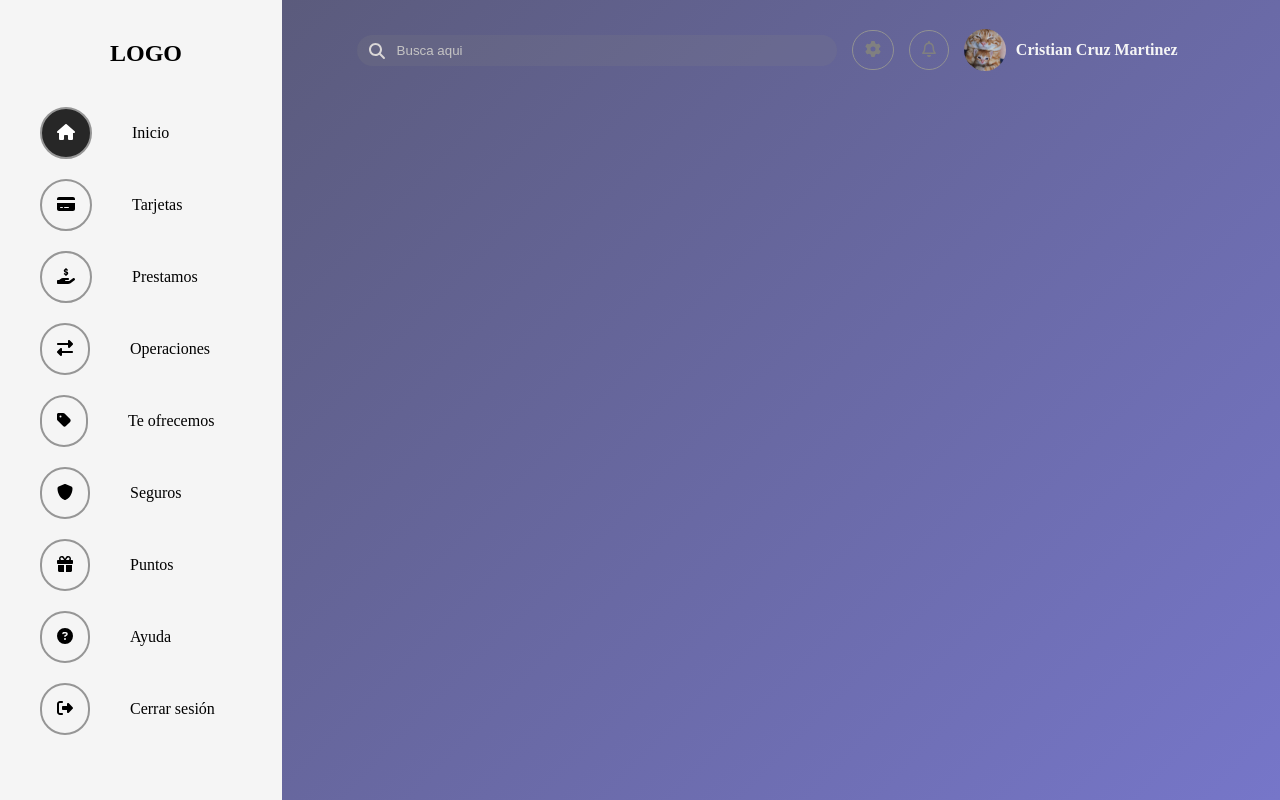
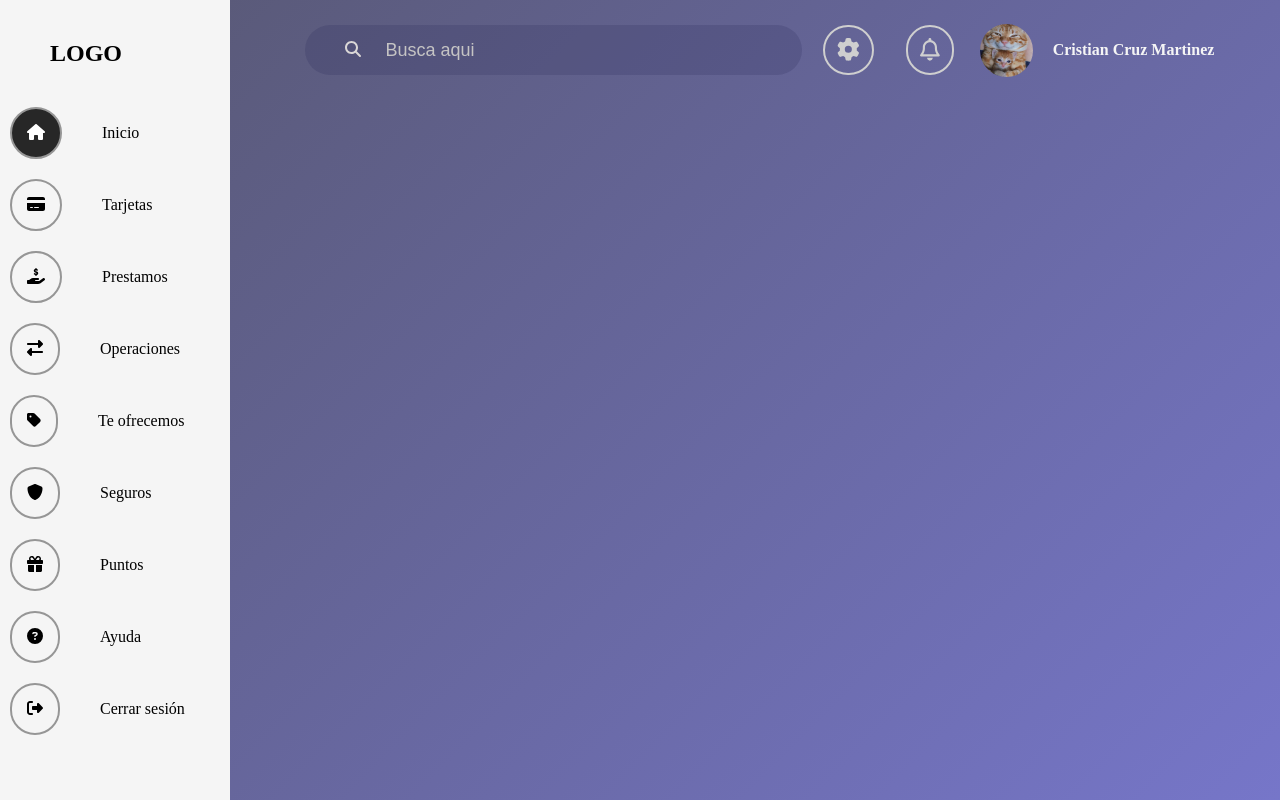
Before and after one commit to CrisBCM/Unicomer-Frontend, an Angular app: page / in a window 1280 px wide. Built offline with nearby package versions, Linux system fonts and the light colour scheme.

Commit message:
Fix: fix problems with responsiveness

```diff
--- a/src/app/components/home/home.component.css
+++ b/src/app/components/home/home.component.css
@@ -13,9 +13,9 @@ main{
         gap: 20px;
     }
     aside{
-        width: 22vw;
+        width: 18vw;
     }
     main{
-        width: 70vw;
+        width: 80vw;
     }
 }
--- a/src/app/components/menu/menu.component.css
+++ b/src/app/components/menu/menu.component.css
@@ -1,12 +1,12 @@
 .menu-btn{
     position: absolute;
-    top: 25px;
-    left: 10px;
+    top: 33px;
+    left: 8px;
     padding: 0;
     z-index: 9999;
 }
 .bars-icon{
-    font-size: 1.4em;
+    font-size: 2.4em;
     padding: 9px 11px;
     color: rgb(163, 162, 162);
     /* border: 1px solid rgb(146, 146, 146); */
@@ -80,8 +80,8 @@
     }
 }
 @media (min-width: 1280px){
-    .header-menu > h2{
-        padding-left: 60px;
+    .body-menu > ul{
+        padding-left: 10px;
     }
     .aside-menu-desktop{
         display: block;
@@ -92,3 +92,11 @@
         display: none;
     }
 }
+@media (min-width: 1400px){
+    .header-menu > h2{
+        padding-left: 60px;
+    }
+    .body-menu > ul{
+        padding-left: 40px;
+    }
+}
--- a/src/app/components/navbar/navbar.component.css
+++ b/src/app/components/navbar/navbar.component.css
@@ -4,9 +4,9 @@ input[type="search"]::-webkit-search-results-button,
 input[type="search"]::-webkit-search-results-decoration{
     display: none;
 }
-/* .nav-bar{
-    width: 100vw;
-} */
+.nav-bar{
+    margin-top: 15px;
+}
 .nav-bar > ul{
     display: flex;
     position: relative;
@@ -19,6 +19,9 @@ input[type="search"]::-webkit-search-results-decoration{
     display: flex;
     align-items: center;
     height: 70px;
+}
+.li-profile{
+    gap: 20px;
 }
 .li-search-btn{
     position: relative;
@@ -37,16 +40,28 @@ input[type="search"]::-webkit-search-results-decoration{
 .li-input-search-desktop{
     display: none !important;
 }
+.input-search{
+    border:none;
+    padding: 0px 20px 0px 80px;
+    border-radius: 1000px;
+    background-color: rgba(39, 38, 83, 0.192);
+    color: whitesmoke;
+}
+.input-search::placeholder{
+    color: rgb(197, 196, 196);
+}
+.input-search:focus-visible{
+    outline: none;
+}
 .input-search-desktop{
-    border:none;
-    padding: 8px 0 8px 40px;
-    border-radius: 20px;
+    height: 50px;
+    font-size: 18px;
 }
 .li-input-search-mobile{
     position: absolute;
     display: flex;
     justify-content: space-around;
-    background-color: rgba(172, 172, 172, 0.377);
+    /* background-color: rgba(172, 172, 172, 0.377); */
     width: 100%;
     left: 0;
     animation: searcherAppear .8s forwards;
@@ -55,21 +70,21 @@ input[type="search"]::-webkit-search-results-decoration{
 .li-input-search-desktop > div{
     position: relative;
 }
-.li-input-search-mobile > div > fa-icon:first-child,
-.li-input-search-desktop > div > fa-icon:first-child{
+.magnifying-glass-mobile,
+.magnifying-glass-desktop{
     position: absolute;
-    color: rgba(128, 128, 128, 0.678);
-    left: 12px;
-    top: 8px;
+    color: rgb(218, 215, 215);
+    left: 40px;
+}
+.magnifying-glass-mobile{
+    top: 12px;
+}
+.magnifying-glass-desktop{
+    top: 17px;
 }
 .li-input-search-mobile > div > input{
-    border:none;
-    padding: 8px 0 8px 40px;
-    border-radius: 20px;
-    background-color: rgba(228, 228, 228, 0.486);
-}
-.li-input-search-mobile > div > input:focus-visible{
-    outline: none;
+    height: 40px;
+    font-size: 18px;
 }
 .close-search{
     font-size: 1.2em;
@@ -77,26 +92,23 @@ input[type="search"]::-webkit-search-results-decoration{
     color: rgb(255, 255, 255);
 }
 .icon-style{
-    color: gray;
-    border: 1px solid rgb(146, 146, 146);
+    color: rgb(207, 207, 207);
+    border: 2px solid rgb(207, 207, 207);
     padding: 10px 12px;
     border-radius: 1000px;
+    font-size: 1.7em;
+    cursor: pointer;
+    transition: all .4s;
 }
-.search-icon{
-    /* position: absolute;
-    top: 9px;
-    left: 11px; */
-    /* color: rgba(41, 40, 40, 0.37); */
-    /* font-size: .9em; */
+.search-icon-mobile{
+    font-size: 1.3em;
 }
-.input-search{
-    padding: 9px 0px 9px 34px;
-    border-radius: 30px;
-    border: none;
+.icon-style:hover{
+    background-color: rgb(54, 58, 107);
 }
 .img-container{
-    height: 2.6rem;
-    width: 2.6rem;
+    height: 3.3125em;
+    width: 3.3125em;
     overflow: hidden;
     border-radius: 1000px;
 }
@@ -104,21 +116,28 @@ input[type="search"]::-webkit-search-results-decoration{
     width:100%;
     height: 100%;
 }
-.li-profile{
-    gap: 10px;
-}
-.li-profile > span{
+.div-profile > span{
     display: none;
     font-weight: bold;
     color: whitesmoke;
 }
 
 @media (min-width:599px){
-    .li-profile > span{
-        display: inline-block;
+    .div-profile{
+        display: flex;
+        align-items: center;
+        gap: 20px;
     }
-}
-@media (min-width:800px) {
+    .li-input-search-desktop > div > fa-icon:first-child{
+        top: 16px;
+    }
+    .icon-style{
+        font-size: 1.7em;
+    }
+    .img-container{
+        height: 3.3125em;
+        width: 3.3125em;
+    }
     .nav-bar > ul{
         justify-content: end;
         padding-right: 20px;
@@ -134,26 +153,25 @@ input[type="search"]::-webkit-search-results-decoration{
     }
     .li-input-search-desktop > div{
         width: 100%;
-        max-width: 600px;
-    }
-    .li-input-search-desktop > div > fa-icon:first-child{
-        color: rgb(218, 215, 215);
+        max-width: 800px;
     }
     .input-search-desktop{
         width: 100%;
-        background-color: rgba(128, 128, 128, 0.178);
-        color: whitesmoke;
-    }
-
-    .input-search-desktop::placeholder{
-        color: rgb(197, 196, 196);
     }
     .input-search-desktop:focus-visible{
         outline: none;
     }
 }
-@media (min-width:1280px) {
-    .nav-bar{
-        margin-top: 15px;
+@media (min-width:800px) {
+    .div-profile > span{
+        display: inline-block;
     }
 }
+@media (min-width:1280px) {
+    .li-input-search-desktop{
+        justify-content: flex-start;
+    }
+    .nav-bar > ul{
+        padding-right: 60px;
+    }
+}
--- a/src/app/components/navbar/navbar.component.html
+++ b/src/app/components/navbar/navbar.component.html
@@ -2,35 +2,37 @@
     <ul>
         <li class="li-input-search-desktop">
             <div>
-                <fa-icon icon="magnifying-glass"></fa-icon>
-                <input class="input-search-desktop" type="search" placeholder="Busca aqui">
+                <fa-icon class="magnifying-glass-desktop" icon="magnifying-glass"></fa-icon>
+                <input class="input-search-desktop input-search" type="search" placeholder="Busca aqui">
             </div>
         </li>
         <li class="li-search-btn" (click)="searchInputMobile = !searchInputMobile">
-            <fa-icon class="search-icon icon-style" icon="magnifying-glass"></fa-icon>
+            <fa-icon class="icon-style search-icon-mobile" icon="magnifying-glass"></fa-icon>
         </li>
         <li *ngIf="searchInputMobile" class="li-input-search-mobile">
             <div>
-                <fa-icon icon="magnifying-glass"></fa-icon>
-                <input type="search" placeholder="Busca aqui">
+                <fa-icon class="magnifying-glass-mobile" icon="magnifying-glass"></fa-icon>
+                <input class="input-search" type="search" placeholder="Busca aqui">
             </div>
             <button (click)="searchInputMobile = false" class="close-search default-btn">
                 <fa-icon icon="xmark"></fa-icon>
             </button>
         </li>
-        <li>
+        <li class="li-profile">
+            <button class="default-btn">
                 <fa-icon class="icon-style" icon="gear"></fa-icon>
-        </li>
-        <li>
+            </button>
+            <button class="default-btn">
                 <fa-icon class="icon-style" [icon]="['far', 'bell']"></fa-icon>
-        </li>
-        <li class="li-profile">
+            </button>
+            <div class="div-profile">
                 <div class="img-container">
                     <img src="../../../assets/images/michi.jpg" alt="">
                 </div>
                 <span>
                     Cristian Cruz Martinez
                 </span>
+            </div>
         </li>
     </ul>
 </nav>
```
Lines whose indentation alone changed are shown as unchanged.
